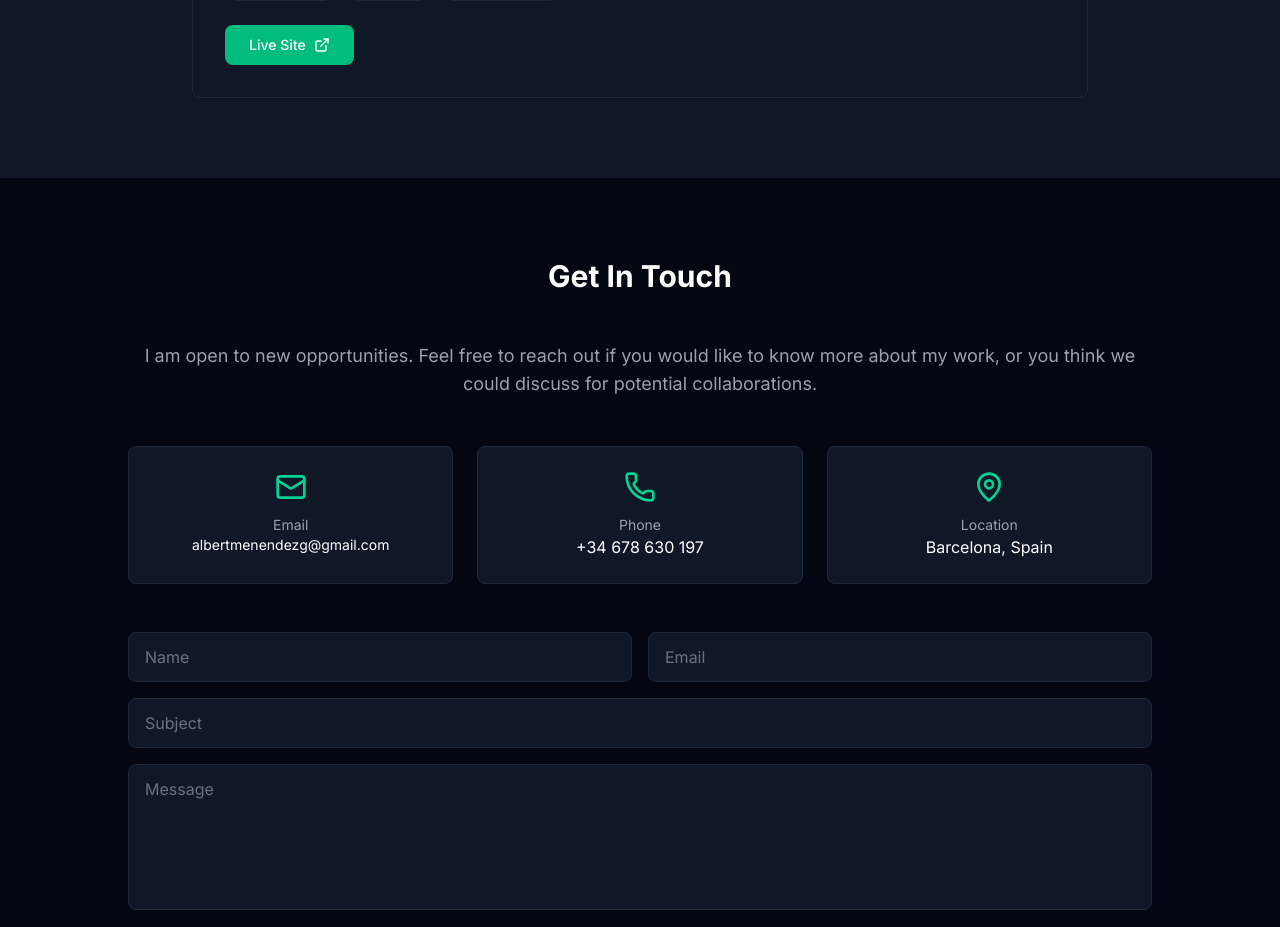
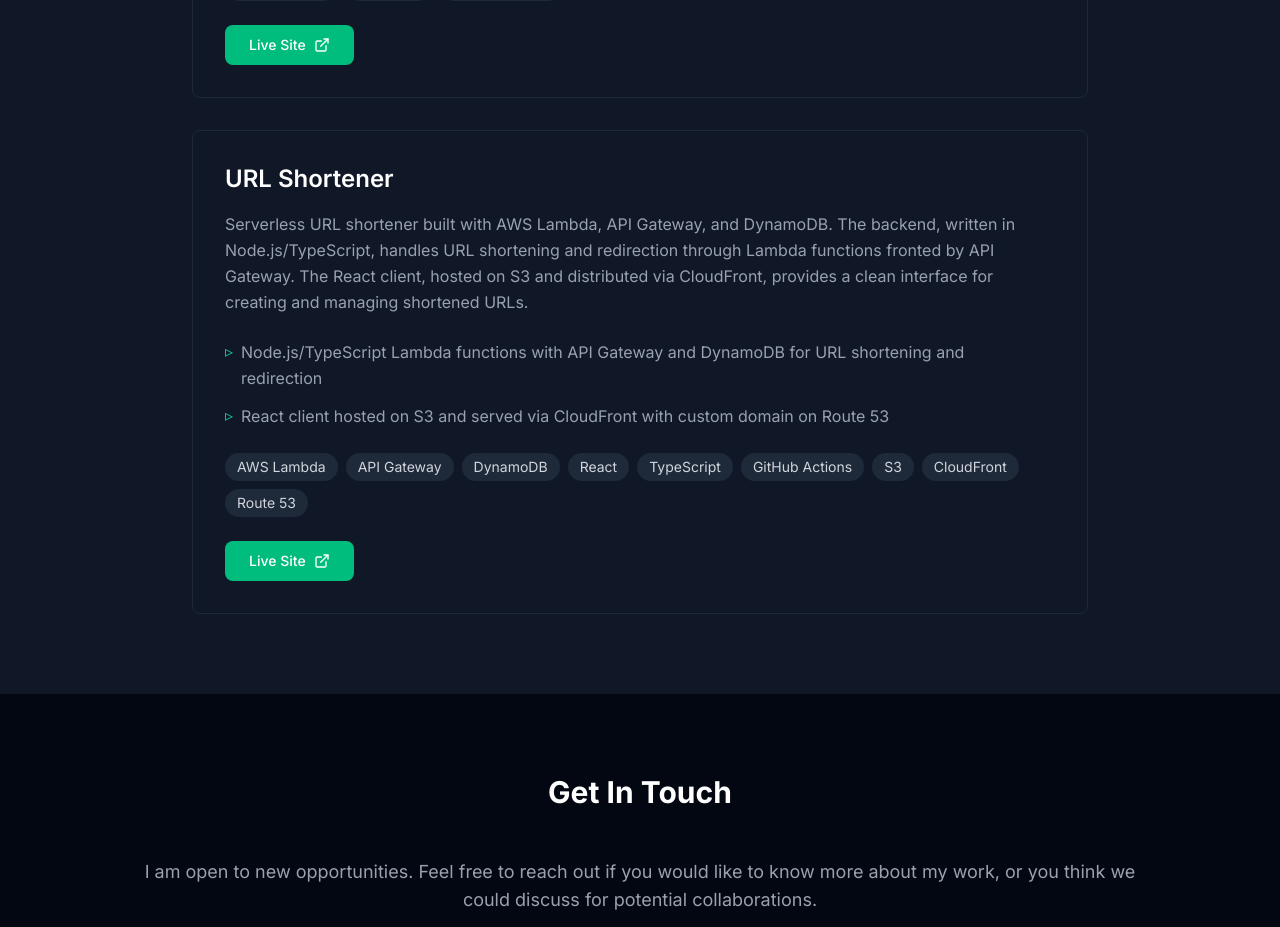
Before and after one commit to albertmenendezg/portfolio, a Next.js app: page / in a window 1280 px wide. Shown: the part 6860-7787 px from the top of the page. Built offline with nearby package versions, Linux system fonts and the light colour scheme.

Commit message:
feat: add URL Shortener project

```diff
--- a/src/data/portfolio.ts
+++ b/src/data/portfolio.ts
@@ -133,6 +133,19 @@ export const projects = [
     links: {
       live: "https://albertmenendez.com"
     }
+  },
+  {
+    id: 2,
+    nameKey: "projects.urlShortener.name",
+    descriptionKey: "projects.urlShortener.description",
+    highlights: [
+      { textKey: "projects.urlShortener.highlights.lambda", link: "https://github.com/albertmenendezg/url-shortener" },
+      { textKey: "projects.urlShortener.highlights.client", link: "https://github.com/albertmenendezg/url-shortener-client" },
+    ],
+    tech: ["AWS Lambda", "API Gateway", "DynamoDB", "React", "TypeScript", "GitHub Actions", "S3", "CloudFront", "Route 53"],
+    links: {
+      live: "https://url-shortener.albertmenendez.com"
+    }
   }
 ]
 
--- a/src/i18n/locales/en.json
+++ b/src/i18n/locales/en.json
@@ -152,6 +152,15 @@
         "lambda": "Go-based Lambda function triggered via API Gateway, using SES for contact form email processing",
         "cv": "CV automatically published to assets-albertmenendez S3 bucket via GitHub Actions"
       }
+    },
+    "urlShortener": {
+      "name": "URL Shortener",
+      "description": "Serverless URL shortener built with AWS Lambda, API Gateway, and DynamoDB. The backend, written in Node.js/TypeScript, handles URL shortening and redirection through Lambda functions fronted by API Gateway. The React client, hosted on S3 and distributed via CloudFront, provides a clean interface for creating and managing shortened URLs.",
+      "liveSite": "Live Site",
+      "highlights": {
+        "lambda": "Node.js/TypeScript Lambda functions with API Gateway and DynamoDB for URL shortening and redirection",
+        "client": "React client hosted on S3 and served via CloudFront with custom domain on Route 53"
+      }
     }
   },
   "contact": {
--- a/src/i18n/locales/es.json
+++ b/src/i18n/locales/es.json
@@ -152,6 +152,15 @@
         "lambda": "Función Lambda en Go invocada mediante API Gateway, usando SES para el envío de correos del formulario de contacto",
         "cv": "CV publicado automáticamente al bucket assets-albertmenendez S3 mediante GitHub Actions"
       }
+    },
+    "urlShortener": {
+      "name": "Acortador de URLs",
+      "description": "Acortador de URLs serverless construido con AWS Lambda, API Gateway y DynamoDB. El backend, escrito en Node.js/TypeScript, gestiona el acortamiento y redirección de URLs mediante funciones Lambda expuestas a través de API Gateway. El cliente React, alojado en S3 y distribuido mediante CloudFront, proporciona una interfaz limpia para crear y gestionar URLs acortadas.",
+      "liveSite": "Sitio Web",
+      "highlights": {
+        "lambda": "Funciones Lambda en Node.js/TypeScript con API Gateway y DynamoDB para acortar y redirigir URLs",
+        "client": "Cliente React alojado en S3 y servido vía CloudFront con dominio personalizado en Route 53"
+      }
     }
   },
   "contact": {
```
